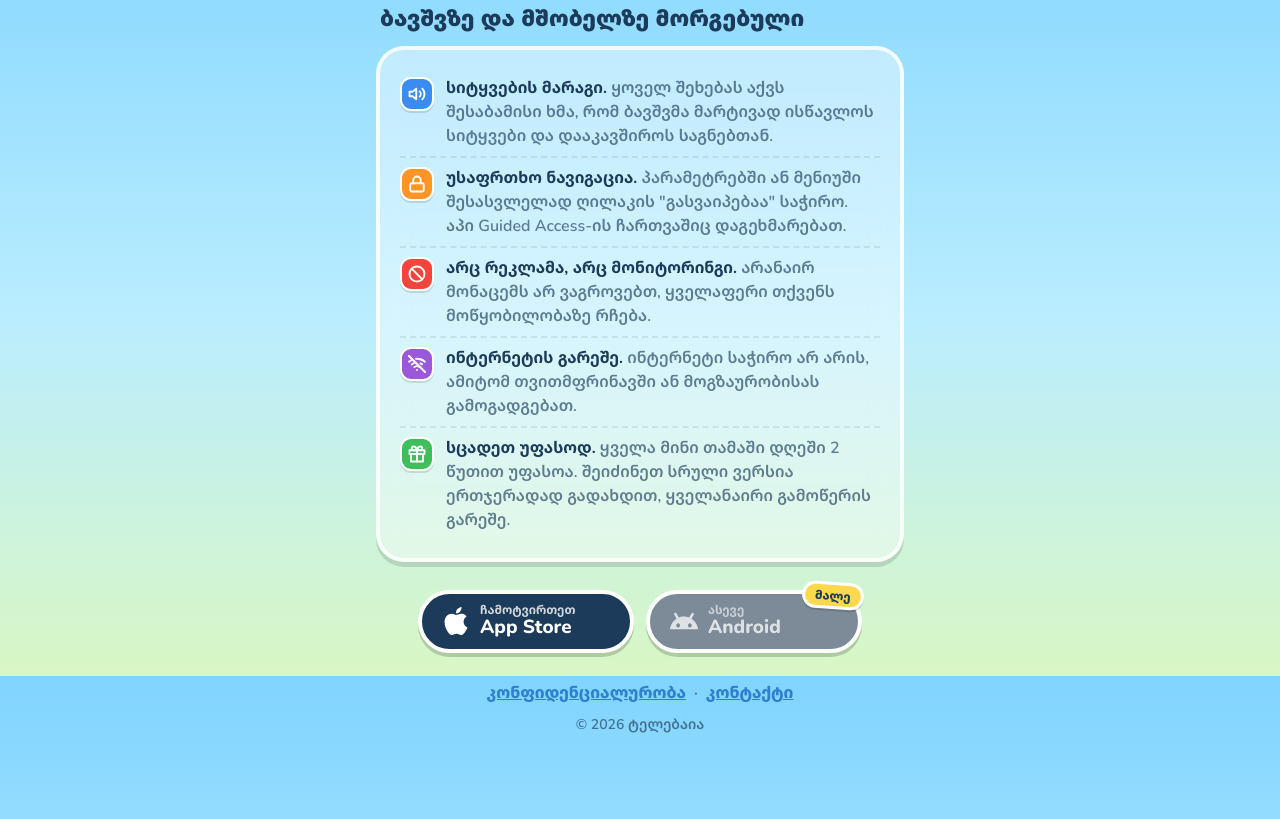
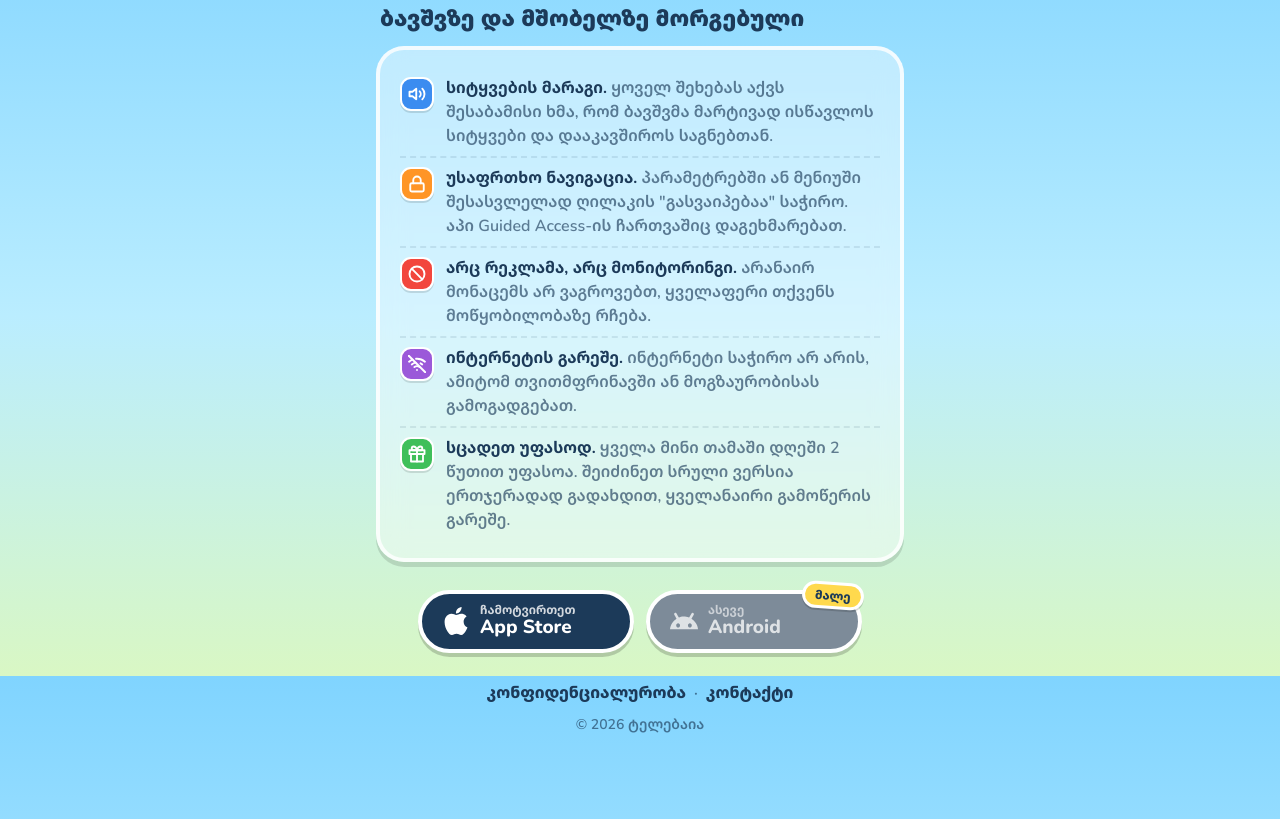
Before and after one commit to Stichoza/telebaia-web, a plain HTML site: page index.html in a window 1280 px wide. Shown: the part 1724-2543 px from the top of the page. Drawn offline with Linux system fonts and the light colour scheme.

Commit message:
Footer links: navy, underlined on hover

```diff
--- a/index.html
+++ b/index.html
@@ -194,7 +194,8 @@
   .points strong { color: var(--navy); }
 
   footer { text-align: center; margin-top: 28px; }
-  footer a { color: #2f7fd1; font-weight: 800; font-size: 16px; }
+  footer a { color: var(--navy); font-weight: 800; font-size: 16px; text-decoration: none; }
+  footer a:hover { text-decoration: underline; }
   footer p { font-size: 14px; margin-top: 10px; }
   footer .sep { color: var(--navy-soft); margin: 0 8px; }
 
```
